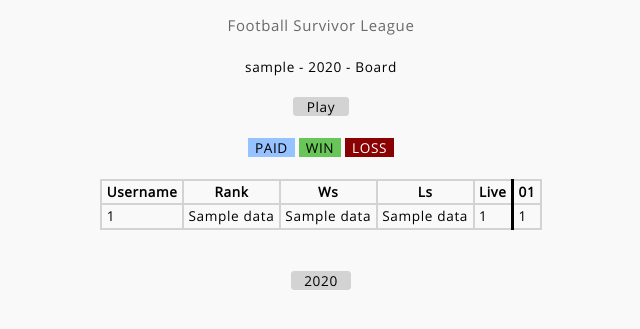
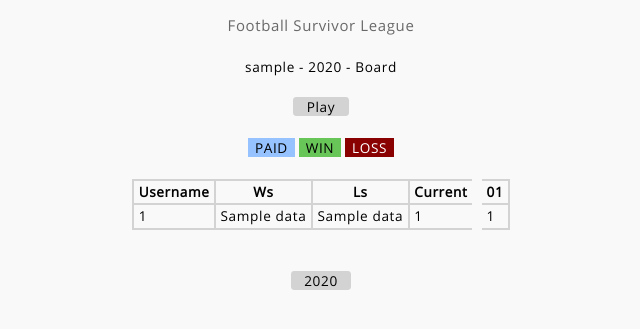
Before and after one commit to dansahagian/fbsurvivor, a Flask app: template survive/templates/user.html in a window 1280 px wide. Shown: the top 329 px of the page, without its empty margins (319-959 px from the left). Run offline with Flask 2, Linux system fonts and the light colour scheme; the template is opened without the code that fills it: most values are stand-ins (such as "Sample title", 1, 10 or a date in 2020).

Commit message:
removes rank from display and adds space to live picks

```diff
--- a/survive/db.py
+++ b/survive/db.py
@@ -157,7 +157,7 @@ def add_paid_status(link, year):
     year = int(year)
 
     sql = "INSERT INTO paid (user_id, year, paid, result) VALUES (%s, %s, %s, %s);"
-    values = (get_user_id(link), year, False, "A")
+    values = (get_user_id(link), year, False, "B")
     update(sql, values)
 
 
--- a/survive/static/css/main.css
+++ b/survive/static/css/main.css
@@ -1,7 +1,7 @@
 @font-face {
     font-family: "Open Sans Regular";
-    src: url("/fonts/OpenSans-Regular.ttf"),
-         url("/fonts/OpenSans-Regular.eot");
+    src: url("../fonts/OpenSans-Regular.ttf"),
+         url("../fonts/OpenSans-Regular.eot");
 }
 
 html {
--- a/survive/templates/user.html
+++ b/survive/templates/user.html
@@ -19,10 +19,9 @@
         <table>
             <tr>
                 <th>Username</th>
-                <th>Rank</th>
                 <th>Ws</th>
                 <th>Ls</th>
-                <th style="border-right: 3px solid black;">Live</th>
+                <th style="border-right: 10px solid #f9f9f9;">Current</th>
                 {% if data %}
                     {% for i in range(1, data[0][5]|length + 1) %}
                         <th>{{ "%02d" % (i) }}</th>
@@ -36,11 +35,10 @@
                     <tr>
                 {% endif %}
                         <td {% if d[1] %} class="paid" {% endif %}>{{ d[0] }}</td>
-                        <td>{{ d[2] }}</td>
                         <td>{{ d[3] }}</td>
                         <td>{{ d[4] }}</td>
 
-                        <td style="border-right: 3px solid black;"
+                        <td style="border-right: 10px solid #f9f9f9;"
                             {% if d[5][-1][0] == "--" and d[5][-1][1] == "R" %}
                                 class="black"
                             {% elif d[5][-1][1] == "W" %}
```
